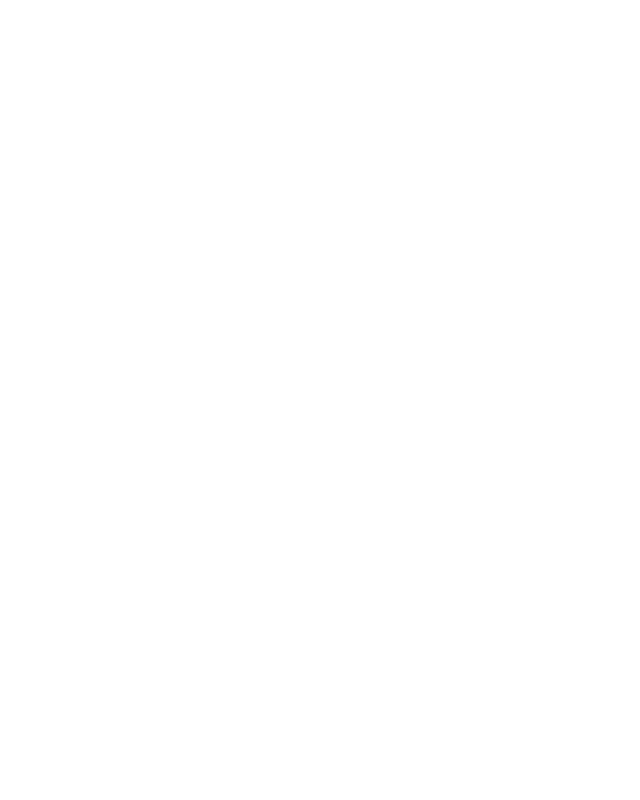
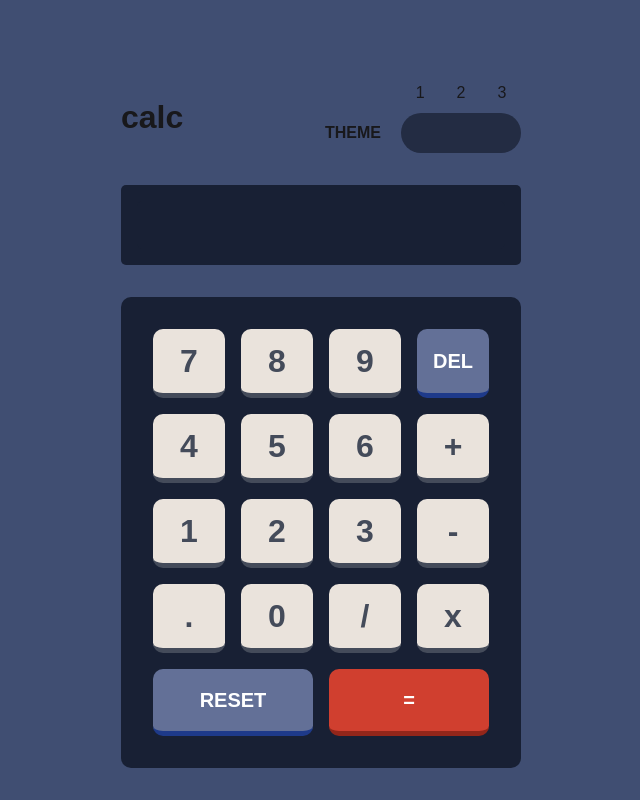
Before and after one commit to sksksk2024/calculator-app, a Next.js app: page / in a window 1280 px wide. Shown: the whole page, without its empty margins (319-959 px from the left). Built offline with nearby package versions, Linux system fonts and the light colour scheme.

Commit message:
Calculator Architecture

```diff
--- /dev/null
+++ b/components/Calculator.tsx
@@ -0,0 +1,185 @@
+'use client';
+
+import { use, useState } from 'react';
+
+const Calculator = () => {
+  const [input, setInput] = useState<string>('');
+  const [result, setResult] = useState<string>('');
+
+  //   Handle input button presses (number or operator)
+  const handleButtonClick = (value: string) => {
+    setInput((prevInput) => prevInput + value);
+  };
+
+  // Handle delete button (DEL)
+  const handleDelete = () => {
+    setInput((prevInput) => prevInput.slice(0, -1));
+  };
+
+  //   Handle reset button (RESET)
+  const handleReset = () => {
+    setInput('');
+    setResult('');
+  };
+
+  // Handle calculation when "=" button is pressed
+  const handleCalculate = () => {
+    try {
+      // Evaluate the expression and update the result
+      const evaluatedResult = eval(input); // eval is risky to use
+      setResult(evaluatedResult.toString());
+    } catch (error) {
+      setResult('Error');
+    }
+  };
+
+  // Handle Submit
+  const handleSubmit = (e: React.FormEvent) => {
+    e.preventDefault();
+    handleCalculate(); // calculate result when form is submitted
+  };
+
+  return (
+    <main className="flex flex-col justify-center items-center w-full mx-auto px-48P py-32P pt-112P h-[100dvh] font-league-spartan">
+      {/* CALCULATOR HEADER */}
+      <section className="flex justify-between items-center w-full max-w-container-400 mb-32M">
+        <h1 className="text-xl font-bold md:text-2xl">calc</h1>
+
+        <div className="flex justify-center items-end gap-5">
+          <span className="hidden relative bottom-8I text-sm font-bold uppercase 2xs:block md:text-md">
+            theme
+          </span>
+          <div className="flex flex-col justify-center items-center gap-2">
+            <span className="relative bottom-8I text-sm font-bold uppercase 2xs:hidden md:text-md">
+              theme
+            </span>
+
+            <div className="flex flex-row justify-center items-center gap-8">
+              <label htmlFor="first">1</label>
+              <label htmlFor="second">2</label>
+              <label htmlFor="third">3</label>
+            </div>
+            <div className="flex flex-row justify-center items-center gap-4 bg-very-dark-desaturated-blue-toggle p-8P rounded-full">
+              <div className="">
+                <input id="first" className="hidden peer" type="radio" />
+                <label
+                  htmlFor="first"
+                  className="w-6 h-6 rounded-full transparent peer-checked:bg-red flex items-center justify-center cursor-pointer"
+                />
+              </div>
+              <div className="">
+                <input id="second" className="hidden peer" type="radio" />
+                <label
+                  htmlFor="second"
+                  className="w-6 h-6 rounded-full transparent peer-checked:bg-red flex items-center justify-center cursor-pointer"
+                />
+              </div>
+              <div className="">
+                <input id="third" className="hidden peer" type="radio" />
+                <label
+                  htmlFor="third"
+                  className="w-6 h-6 rounded-full transparent peer-checked:bg-red flex items-center justify-center cursor-pointer"
+                />
+              </div>
+            </div>
+          </div>
+        </div>
+      </section>
+
+      {/* INPUT */}
+      <form onSubmit={() => handleSubmit}>
+        <section className="flex justify-between items-center w-full max-w-container-400 mb-32M">
+          <label
+            htmlFor="input-num"
+            className="flex flex-col justify-center items-center bg-very-dark-desaturated-blue-screen w-full p-16P rounded-5BR"
+          >
+            <input
+              id="input-num"
+              type="text"
+              value={input}
+              readOnly
+              className="text-2xl text-white text-end font-bold w-full bg-very-dark-desaturated-blue-screen rounded-5BR "
+            />
+          </label>
+        </section>
+
+        {/* KEYBOARD */}
+        <section className="flex flex-col justify-between items-center gap-4 w-full max-w-container-400 font-bold mb-32M p-32P rounded-10BR bg-very-dark-desaturated-blue-screen">
+          <div className="grid grid-cols-2 sm:grid-cols-4 gap-4 w-full">
+            {['7', '8', '9', 'DEL'].map((value) =>
+              value === 'DEL' ? (
+                <button
+                  type="button"
+                  className="text-lg text-white bg-desaturated-dark-blue-key-bg p-16P border-b-blue-900 border-b-[5px]"
+                  onClick={() => handleDelete}
+                >
+                  DEL
+                </button>
+              ) : (
+                <button
+                  key={value}
+                  type="button"
+                  className="text-2xl text-very-dark-grayish-blue bg-light-grayish-orange p-8P border-b-desaturated-dark-blue-key-shadow border-b-[5px]"
+                  onClick={() => handleButtonClick(value)}
+                >
+                  {value}
+                </button>
+              )
+            )}
+
+            {['4', '5', '6', '+'].map((value) => (
+              <button
+                key={value}
+                type="button"
+                className="text-2xl text-very-dark-grayish-blue bg-light-grayish-orange p-8P border-b-desaturated-dark-blue-key-shadow border-b-[5px]"
+                onClick={() => handleButtonClick(value)}
+              >
+                {value}
+              </button>
+            ))}
+
+            {['1', '2', '3', '-'].map((value) => (
+              <button
+                key={value}
+                type="button"
+                className="text-2xl text-very-dark-grayish-blue bg-light-grayish-orange p-8P border-b-desaturated-dark-blue-key-shadow border-b-[5px]"
+                onClick={() => handleButtonClick(value)}
+              >
+                {value}
+              </button>
+            ))}
+
+            {['.', '0', '/', 'x'].map((value) => (
+              <button
+                key={value}
+                type="button"
+                className="text-2xl text-very-dark-grayish-blue bg-light-grayish-orange p-8P border-b-desaturated-dark-blue-key-shadow border-b-[5px]"
+                onClick={() => handleButtonClick(value)}
+              >
+                {value}
+              </button>
+            ))}
+          </div>
+          <div className="flex flex-col justify-around items-center gap-4 w-full sm:flex-row">
+            <button
+              type="button"
+              className="w-full text-lg text-white bg-desaturated-dark-blue-key-bg p-16P border-b-blue-900 border-b-[5px] sm:w-1/2"
+              onClick={handleReset}
+            >
+              RESET
+            </button>
+            <button
+              type="button"
+              className="w-full text-lg text-white bg-red p-16P border-b-dark-red border-b-[5px] sm:w-1/2"
+              onClick={handleCalculate}
+            >
+              =
+            </button>
+          </div>
+        </section>
+      </form>
+    </main>
+  );
+};
+
+export default Calculator;
--- a/pages/index.tsx
+++ b/pages/index.tsx
@@ -1,5 +1,6 @@
 'use client';
 
+import Calculator from '@/components/Calculator';
 import Head from 'next/head';
 // COMPONENTS
 
@@ -11,6 +12,7 @@
         <meta name="Calculator App" content="Home Page" />
         <meta property="og:title" content="Home Page" />
       </Head>
+      <Calculator />
     </>
   );
 }
--- a/styles/globals.css
+++ b/styles/globals.css
@@ -42,17 +42,21 @@
   /* Colors */
   /* THEME 1 */
   /* Backgrounds */
-  --very-dark-desaturated-blue: hsl(222, 26%, 31%); /*(main background)*/
-  --very-dark-desaturated-blue: hsl(
+  --very-dark-desaturated-blue-main: hsl(222, 26%, 31%); /*(main background)*/
+  --very-dark-desaturated-blue-toggle: hsl(
     223,
     31%,
     20%
   ); /*(toggle background, keypad background)*/
-  --very-dark-desaturated-blue: hsl(224, 36%, 15%); /*(screen background)*/
+  --very-dark-desaturated-blue-screen: hsl(
+    224,
+    36%,
+    15%
+  ); /*(screen background)*/
 
   /* Keys  */
-  --desaturated-dark-blue: hsl(225, 21%, 49%); /*(key background)*/
-  --desaturated-dark-blue: hsl(224, 28%, 35%); /*(key shadow)*/
+  --desaturated-dark-blue-key-bg: hsl(225, 21%, 49%); /*(key background)*/
+  --desaturated-dark-blue-key-shadow: hsl(224, 28%, 35%); /*(key shadow)*/
 
   --red: hsl(6, 63%, 50%); /*(key background, toggle)*/
   --dark-red: hsl(6, 70%, 34%); /*(key shadow)*/
@@ -62,6 +66,7 @@
 
   /* Text  */
   --very-dark-grayish-blue: hsl(221, 14%, 31%);
+
   /* ///////////////////////////////////////////////////// */
   /* GRADIENTS */
   /* Background gradient - Intro/CTA mobile nav: */
@@ -75,17 +80,21 @@
 /* Styles */
 html,
 body {
-  min-height: 100dvh;
-  min-width: 100dvw;
+  min-height: auto;
+  width: 100dvw;
   overflow-x: clip;
   overflow-y: scroll;
   user-select: none;
   font-family: 'Spartan League', sans-serif;
-  /* background: white; */
+  background: var(--desaturated-dark-blue-key-shadow);
 }
 
 html {
   scroll-behavior: smooth;
+}
+
+button {
+  border-radius: 10px;
 }
 
 /* Loader */
--- a/tailwind.config.ts
+++ b/tailwind.config.ts
@@ -128,13 +128,22 @@
         bounceCombo: 'bounceCombo 3.5s forwards',
       },
       colors: {
-        'very-dark-black-blue': 'var(--very-dark-black-blue)',
+        'very-dark-desaturated-blue-main':
+          'var(--very-dark-desaturated-blue-main)',
+        'very-dark-desaturated-blue-toggle':
+          'var(--very-dark-desaturated-blue-toggle)',
+        'very-dark-desaturated-blue-screen':
+          'var(--very-dark-desaturated-blue-screen)',
+        'desaturated-dark-blue-key-bg': 'var(--desaturated-dark-blue-key-bg)',
+        red: 'var(--red)',
+        'dark-red': 'var(--dark-red)',
+        'light-grayish-orange': 'var(--light-grayish-orange)',
+        'grayish-orange': 'var(--grayish-orange)',
         'very-dark-grayish-blue': 'var(--very-dark-grayish-blue)',
-        'grayish-blue': 'var(--grayish-blue)',
-        'very-dark-blue': 'var(--very-dark-blue)',
-        'very-light-red': 'var(--very-light-red)',
-        'light-red': 'var(--light-red)',
         border: {
+          'dark-red': 'var(--dark-red)',
+          'desaturated-dark-blue-key-shadow':
+            'var(--desaturated-dark-blue-key-shadow)',
           yellow: 'var(--yellow)',
           cyan: 'var(--cyan)',
           'light-grayish-blue': 'var(--light-grayish-blue)',
```
